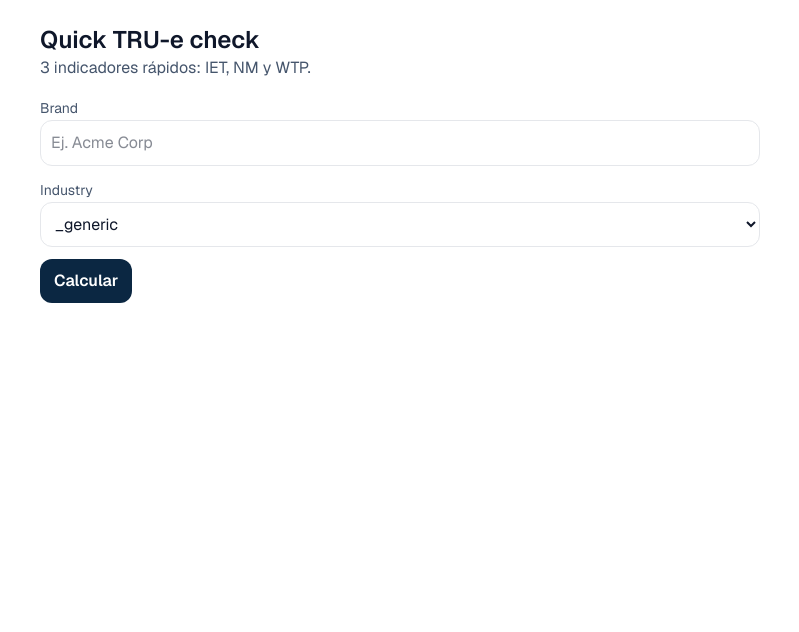
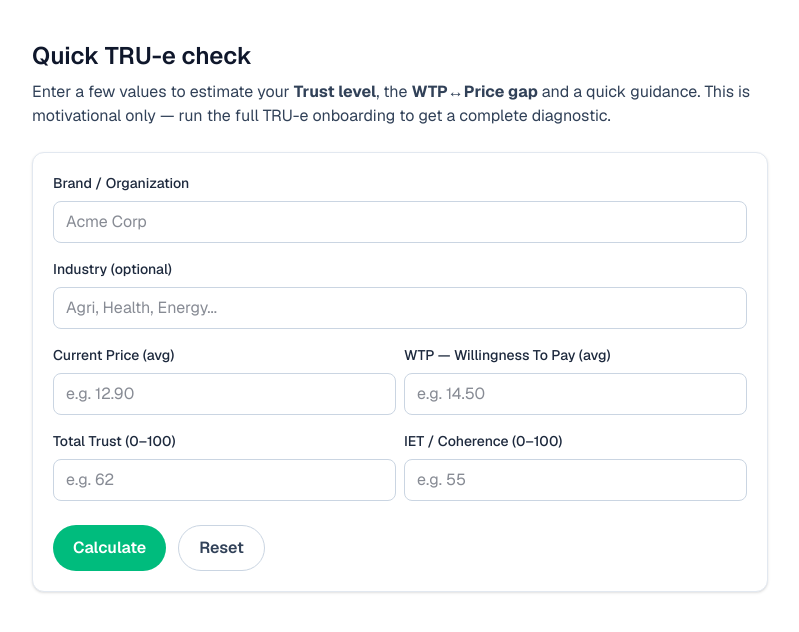
Before and after one commit to christopherrichardson25-SYNDA/syndaverse-dashboard, a Next.js app: page /quick-check in a window 1280 px wide. Shown: the top 632 px of the page, without its empty margins (240-1039 px from the left). Built offline with nearby package versions, Linux system fonts and the light colour scheme; no server answers.

Commit message:
fix(quick-check): remove any and unused imports; add typed quick check form

```diff
--- a/app/quick-check/page.tsx
+++ b/app/quick-check/page.tsx
@@ -1,241 +1,216 @@
 "use client";
 
-import { useEffect, useMemo, useState } from "react";
+import { useState } from "react";
 
-const API = process.env.NEXT_PUBLIC_TRUE_API ?? "https://tru-e-calculator-1.onrender.com";
-
-/** ===== Tipos de respuesta del backend ===== */
-type ScoreResponse = {
+type QuickCheckInput = {
   brand: string;
   industry: string;
-  score_0_100: number; // IET
-  label?: string;      // letra (B, C...)
-  level?: string;      // texto (Relacional, etc.)
-  wtp_impact_0_100?: number; // impacto de WTP si viene
+  price: number | "";
+  wtp: number | "";
+  totalTrust: number | "";   // 0-100
+  iet: number | "";          // 0-100 (coherencia / IET)
 };
 
-/** ===== Helpers ===== */
-const isFreeEmail = (email: string) =>
-  /(gmail|outlook|hotmail|yahoo|icloud|protonmail)\./i.test(email);
+type QuickResult = {
+  gap: number;              // WTP - Price
+  pyramidLevel: "Low" | "Mid" | "High";
+  trustMsg: string;
+};
 
-const levelFrom = (r: ScoreResponse) => r.level || r.label || "—";
-const wtpFrom = (r: ScoreResponse) =>
-  typeof r.wtp_impact_0_100 === "number" ? Math.round(r.wtp_impact_0_100) : 0;
+export default function QuickCheckPage() {
+  const [input, setInput] = useState<QuickCheckInput>({
+    brand: "",
+    industry: "",
+    price: "",
+    wtp: "",
+    totalTrust: "",
+    iet: "",
+  });
 
-/** ===== Página ===== */
-export default function QuickCheck() {
-  // Form
-  const [brand, setBrand] = useState("");
-  const [industry, setIndustry] = useState("_generic");
+  const [result, setResult] = useState<QuickResult | null>(null);
 
-  // Paso 1 → calcular
-  const [loading, setLoading] = useState(false);
-  const [score, setScore] = useState<ScoreResponse | null>(null);
-  const [errorMsg, setErrorMsg] = useState<string>("");
+  const onChange =
+    (field: keyof QuickCheckInput) =>
+    (e: React.ChangeEvent<HTMLInputElement>) => {
+      const v = e.target.value;
+      // Campos numéricos controlados
+      if (["price", "wtp", "totalTrust", "iet"].includes(field)) {
+        const asNum = v === "" ? "" : Number(v);
+        setInput((s) => ({ ...s, [field]: asNum }));
+      } else {
+        setInput((s) => ({ ...s, [field]: v }));
+      }
+    };
 
-  // Paso 2 → gate por correo corporativo
-  const [email, setEmail] = useState("");
-  const [saving, setSaving] = useState(false);
-  const [unlocked, setUnlocked] = useState(false);
+  const onSubmit = (e: React.FormEvent<HTMLFormElement>) => {
+    e.preventDefault();
 
-  // 1 uso por navegador (solo para el cálculo)
-  useEffect(() => {
-    if (typeof window !== "undefined" && localStorage.getItem("truq_used") === "1") {
-      // permitimos recalcular, pero la UI no lo bloquea duro (tu decides)
-    }
-  }, []);
+    const price = typeof input.price === "number" ? input.price : 0;
+    const wtp = typeof input.wtp === "number" ? input.wtp : 0;
+    const totalTrust =
+      typeof input.totalTrust === "number" ? input.totalTrust : 0;
+    const iet = typeof input.iet === "number" ? input.iet : 0;
 
-  async function onCalc() {
-    setErrorMsg("");
-    if (!brand.trim()) {
-      setErrorMsg("Ingresa la marca.");
-      return;
-    }
-    setLoading(true);
-    try {
-      const payload = {
-        industry,
-        brand: brand.trim(),
-        weights_mode: "auto_heuristic",
-        data: {
-          // valores default mínimos para obtener un IET/NM/WTP coherentes
-          sla: 70,
-          complaints_rate: 30,
-          productivity_per_labor_hour: 60,
-          caov: 55,
-          esg: 58,
-          governance: 62,
-          nps: 10,
-          satisfaction: 72,
-          digital_rep: 65,
-          brand_promise: 70,
-          brand_perception: 66,
-          wtp_premium_pct: 0
-        },
-      };
+    const gap = Number((wtp - price).toFixed(2));
 
-      const r = await fetch(`${API}/score`, {
-        method: "POST",
-        headers: { "Content-Type": "application/json" },
-        body: JSON.stringify(payload),
-      });
-      if (!r.ok) throw new Error(`API /score ${r.status}`);
-      const json: ScoreResponse = await r.json();
-      setScore(json);
-      if (typeof window !== "undefined") localStorage.setItem("truq_used", "1");
-      // al calcular, aún NO mostramos; pedimos correo corporativo
-      setUnlocked(false);
-    } catch (e: any) {
-      setErrorMsg("No pudimos calcular. Revisa el backend o intenta de nuevo.");
-    } finally {
-      setLoading(false);
-    }
-  }
+    // Heurística simple de nivel de pirámide en base a totalTrust e IET
+    let pyramidLevel: QuickResult["pyramidLevel"] = "Low";
+    if (totalTrust >= 70 && iet >= 65) pyramidLevel = "High";
+    else if (totalTrust >= 40 && iet >= 35) pyramidLevel = "Mid";
 
-  async function onUnlock() {
-    setErrorMsg("");
-    if (!email || !/^[^@]+@[^@]+\.[^@]+$/.test(email)) {
-      setErrorMsg("Escribe un correo válido.");
-      return;
-    }
-    if (isFreeEmail(email)) {
-      setErrorMsg("Usa un correo corporativo (no Gmail/Outlook/etc.).");
-      return;
-    }
-    if (!score) return;
+    const trustMsg =
+      pyramidLevel === "High"
+        ? "High trust: keep compounding evidence and scale challenges."
+        : pyramidLevel === "Mid"
+        ? "Mid trust: prioritize credibility gaps via targeted challenges."
+        : "Low trust: start with foundational coherence (IET) and quick wins.";
 
-    setSaving(true);
-    try {
-      const snapshot = {
-        iet: Math.round(score.score_0_100 || 0),
-        nm: levelFrom(score),
-        wtp: wtpFrom(score),
-      };
-
-      await fetch(`${API}/lead`, {
-        method: "POST",
-        headers: { "Content-Type": "application/json" },
-        body: JSON.stringify({
-          email,
-          brand,
-          industry,
-          snapshot,
-          source: "quick-check",
-        }),
-      }).catch(() => { /* si /lead no está, igual desbloqueamos */ });
-
-      setUnlocked(true);
-    } catch {
-      // incluso con error de /lead dejamos ver, pero avisamos
-      setUnlocked(true);
-    } finally {
-      setSaving(false);
-    }
-  }
+    setResult({ gap, pyramidLevel, trustMsg });
+  };
 
   return (
-    <main className="mx-auto max-w-3xl p-6">
-      <h1 className="text-2xl font-semibold">Quick TRU-e check</h1>
-      <p className="text-slate-600">3 indicadores rápidos: IET, NM y WTP.</p>
+    <main className="mx-auto max-w-3xl px-4 py-10">
+      <h1 className="text-2xl font-semibold text-slate-900">
+        Quick TRU-e check
+      </h1>
+      <p className="mt-2 text-slate-700">
+        Enter a few values to estimate your{" "}
+        <strong>Trust level</strong>, the <strong>WTP↔Price gap</strong> and a
+        quick guidance. This is motivational only — run the full TRU-e
+        onboarding to get a complete diagnostic.
+      </p>
 
-      {/* FORM */}
-      <div className="mt-4 grid gap-3">
-        <div>
-          <label className="text-sm text-slate-600">Brand</label>
+      <form onSubmit={onSubmit} className="mt-6 grid gap-4 rounded-xl border border-slate-200 bg-white p-5 shadow-sm">
+        <div className="grid gap-2">
+          <label className="text-sm font-medium text-slate-800" htmlFor="brand">
+            Brand / Organization
+          </label>
           <input
-            className="input w-full"
-            placeholder="Ej. Acme Corp"
-            value={brand}
-            onChange={(e) => setBrand(e.target.value)}
+            id="brand"
+            value={input.brand}
+            onChange={onChange("brand")}
+            className="rounded-lg border border-slate-300 px-3 py-2 outline-none focus:border-blue-600"
+            placeholder="Acme Corp"
           />
         </div>
 
-        <div>
-          <label className="text-sm text-slate-600">Industry</label>
-          <select
-            className="input w-full"
-            value={industry}
-            onChange={(e) => setIndustry(e.target.value)}
-          >
-            <option value="_generic">_generic</option>
-            <option value="banking">banking</option>
-            <option value="retail">retail</option>
-            <option value="telco">telco</option>
-          </select>
+        <div className="grid gap-2">
+          <label className="text-sm font-medium text-slate-800" htmlFor="industry">
+            Industry (optional)
+          </label>
+          <input
+            id="industry"
+            value={input.industry}
+            onChange={onChange("industry")}
+            className="rounded-lg border border-slate-300 px-3 py-2 outline-none focus:border-blue-600"
+            placeholder="Agri, Health, Energy..."
+          />
         </div>
 
-        <button onClick={onCalc} className="btn w-fit" disabled={loading}>
-          {loading ? "Calculando…" : "Calcular"}
-        </button>
+        <div className="grid gap-2 md:grid-cols-2">
+          <div className="grid gap-2">
+            <label className="text-sm font-medium text-slate-800" htmlFor="price">
+              Current Price (avg)
+            </label>
+            <input
+              id="price"
+              type="number"
+              step="0.01"
+              inputMode="decimal"
+              value={input.price}
+              onChange={onChange("price")}
+              className="rounded-lg border border-slate-300 px-3 py-2 outline-none focus:border-blue-600"
+              placeholder="e.g. 12.90"
+            />
+          </div>
 
-        {errorMsg && <div className="text-red-600 text-sm">{errorMsg}</div>}
-      </div>
-
-      {/* GATE DE CORREO */}
-      {score && !unlocked && (
-        <div className="mt-6 p-4 rounded-xl bg-slate-50 border">
-          <p className="text-sm text-slate-600">
-            Para ver los resultados, deja tu <b>correo corporativo</b>.
-          </p>
-          <div className="mt-2 flex gap-2">
+          <div className="grid gap-2">
+            <label className="text-sm font-medium text-slate-800" htmlFor="wtp">
+              WTP — Willingness To Pay (avg)
+            </label>
             <input
-              type="email"
-              placeholder="tu@empresa.com"
-              value={email}
-              onChange={(e) => setEmail(e.target.value)}
-              className="input flex-1"
+              id="wtp"
+              type="number"
+              step="0.01"
+              inputMode="decimal"
+              value={input.wtp}
+              onChange={onChange("wtp")}
+              className="rounded-lg border border-slate-300 px-3 py-2 outline-none focus:border-blue-600"
+              placeholder="e.g. 14.50"
             />
-            <button onClick={onUnlock} className="btn" disabled={saving}>
-              {saving ? "Guardando…" : "Ver resultados"}
-            </button>
           </div>
         </div>
-      )}
 
-      {/* RESULTADOS: SOLO IET / NM / WTP */}
-      {score && unlocked && (
-        <div className="mt-6">
-          <div className="grid gap-4 md:grid-cols-3">
-            <KPI title="IET" value={Math.round(score.score_0_100)} />
-            <KPI title="NM" value={levelFrom(score)} />
-            <KPI title="WTP" value={wtpFrom(score)} />
+        <div className="grid gap-2 md:grid-cols-2">
+          <div className="grid gap-2">
+            <label className="text-sm font-medium text-slate-800" htmlFor="trust">
+              Total Trust (0–100)
+            </label>
+            <input
+              id="trust"
+              type="number"
+              inputMode="numeric"
+              min={0}
+              max={100}
+              value={input.totalTrust}
+              onChange={onChange("totalTrust")}
+              className="rounded-lg border border-slate-300 px-3 py-2 outline-none focus:border-blue-600"
+              placeholder="e.g. 62"
+            />
           </div>
 
-          <div className="mt-4 p-4 rounded-xl bg-white border shadow-sm">
-            <h3 className="font-semibold mb-1">¿Qué significa en tu industria?</h3>
-            <p className="text-sm text-slate-700">
-              <b>IET</b> resume el índice de confianza (0–100). <b>NM</b> ubica la marca
-              en la pirámide (ej. “Relacional”). <b>WTP</b> indica disposición a pagar/impacto
-              estimado. Para <code>{industry}</code>, estos valores sirven de punto de partida
-              para priorizar mejoras y definir el brief del desafío.
-            </p>
+          <div className="grid gap-2">
+            <label className="text-sm font-medium text-slate-800" htmlFor="iet">
+              IET / Coherence (0–100)
+            </label>
+            <input
+              id="iet"
+              type="number"
+              inputMode="numeric"
+              min={0}
+              max={100}
+              value={input.iet}
+              onChange={onChange("iet")}
+              className="rounded-lg border border-slate-300 px-3 py-2 outline-none focus:border-blue-600"
+              placeholder="e.g. 55"
+            />
           </div>
         </div>
+
+        <div className="mt-2 flex flex-wrap gap-3">
+          <button type="submit" className="inline-flex items-center rounded-full bg-emerald-500 px-5 py-2.5 font-semibold text-white hover:bg-emerald-600">
+            Calculate
+          </button>
+          <button
+            type="button"
+            onClick={() => { setResult(null); setInput({ brand: "", industry: "", price: "", wtp: "", totalTrust: "", iet: "" }); }}
+            className="inline-flex items-center rounded-full border border-slate-300 px-5 py-2.5 font-semibold text-slate-700 hover:bg-slate-50"
+          >
+            Reset
+          </button>
+        </div>
+      </form>
+
+      {result && (
+        <section className="mt-6 rounded-xl border border-slate-200 bg-white p-5 shadow-sm">
+          <h2 className="text-lg font-semibold text-slate-900">Results</h2>
+          <div className="mt-3 grid gap-4 md:grid-cols-3">
+            <Stat label="WTP↔Price Gap" value={`${result.gap.toFixed(2)}`} hint="(WTP - Price)" />
+            <Stat label="Pyramid Level" value={result.pyramidLevel} />
+            <Stat label="Guidance" value={result.trustMsg} />
+          </div>
+        </section>
       )}
-
-      <style jsx>{`
-        .input {
-          border: 1px solid #e5e7eb;
-          padding: 10px;
-          border-radius: 12px;
-        }
-        .btn {
-          background: #0b2742;
-          color: #fff;
-          padding: 10px 14px;
-          border-radius: 12px;
-        }
-      `}</style>
     </main>
   );
 }
 
-/** ------- Componente simple de KPI ------- */
-function KPI({ title, value }: { title: string; value: string | number }) {
+function Stat({ label, value, hint }: { label: string; value: string; hint?: string }) {
   return (
-    <div className="rounded-2xl border p-4 bg-white shadow-sm">
-      <div className="text-sm text-slate-500">{title}</div>
-      <div className="text-3xl font-bold mt-1">{String(value)}</div>
+    <div className="rounded-lg border border-slate-200 p-4">
+      <div className="text-sm text-slate-600">{label}</div>
+      <div className="text-xl font-semibold text-slate-900">{value}</div>
+      {hint ? <div className="text-xs text-slate-500">{hint}</div> : null}
     </div>
   );
 }
```
